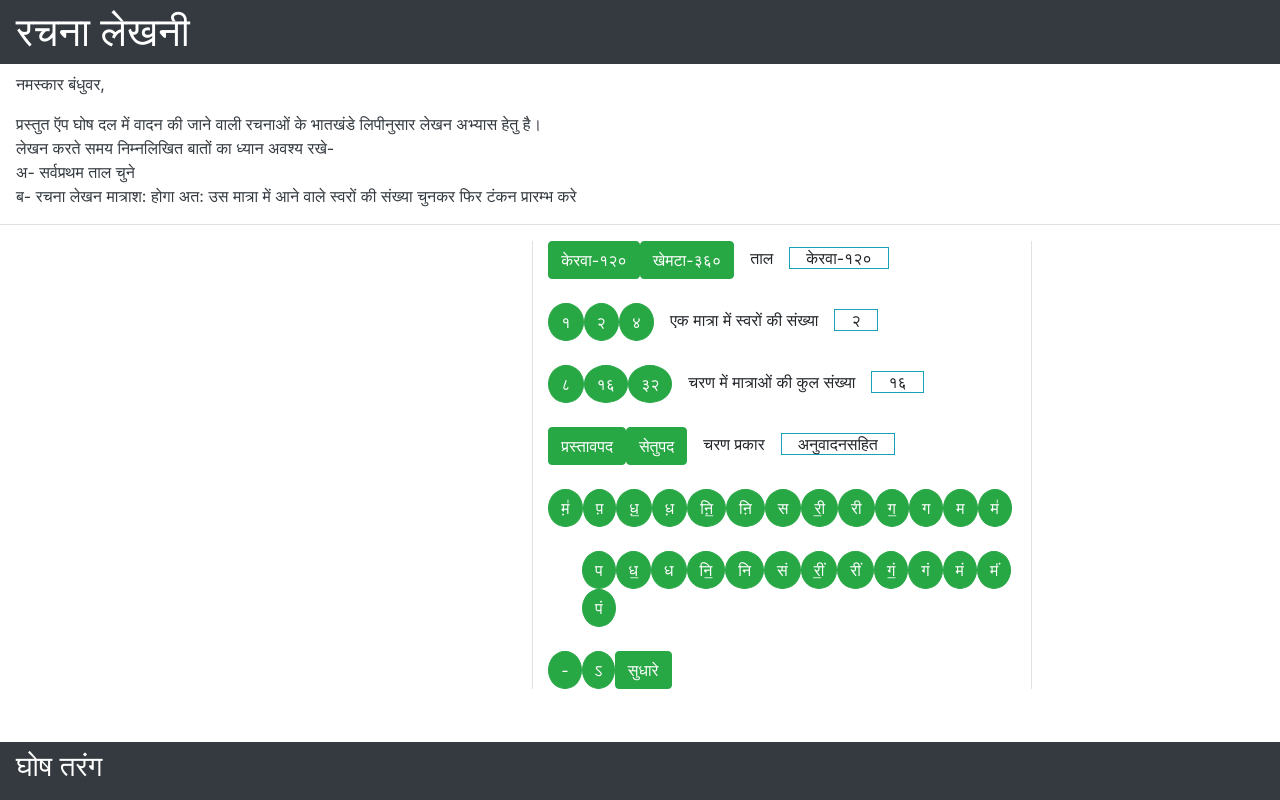
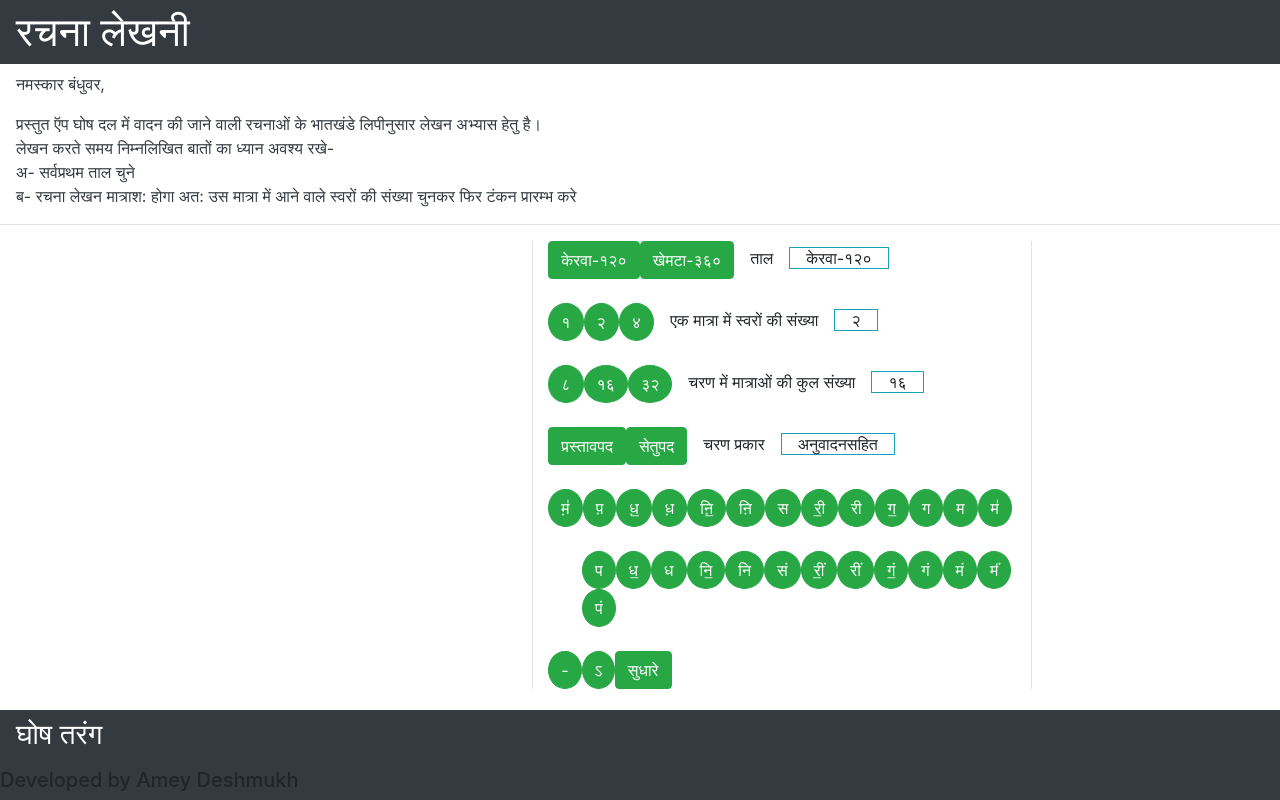
Before and after one commit to ameyzing-deshmukh/amey-lipi-1, an Angular app: page / in a window 1280 px wide. Built offline with nearby package versions, Linux system fonts and the light colour scheme.

Commit message:
added my name

```diff
--- a/src/app/home/home.component.html
+++ b/src/app/home/home.component.html
@@ -5,4 +5,5 @@
     <h3 class='px-3 py-2 text-white'>
         घोष तरंग
     </h3>
+    <h5>Developed by Amey Deshmukh</h5>
 </div>
```
